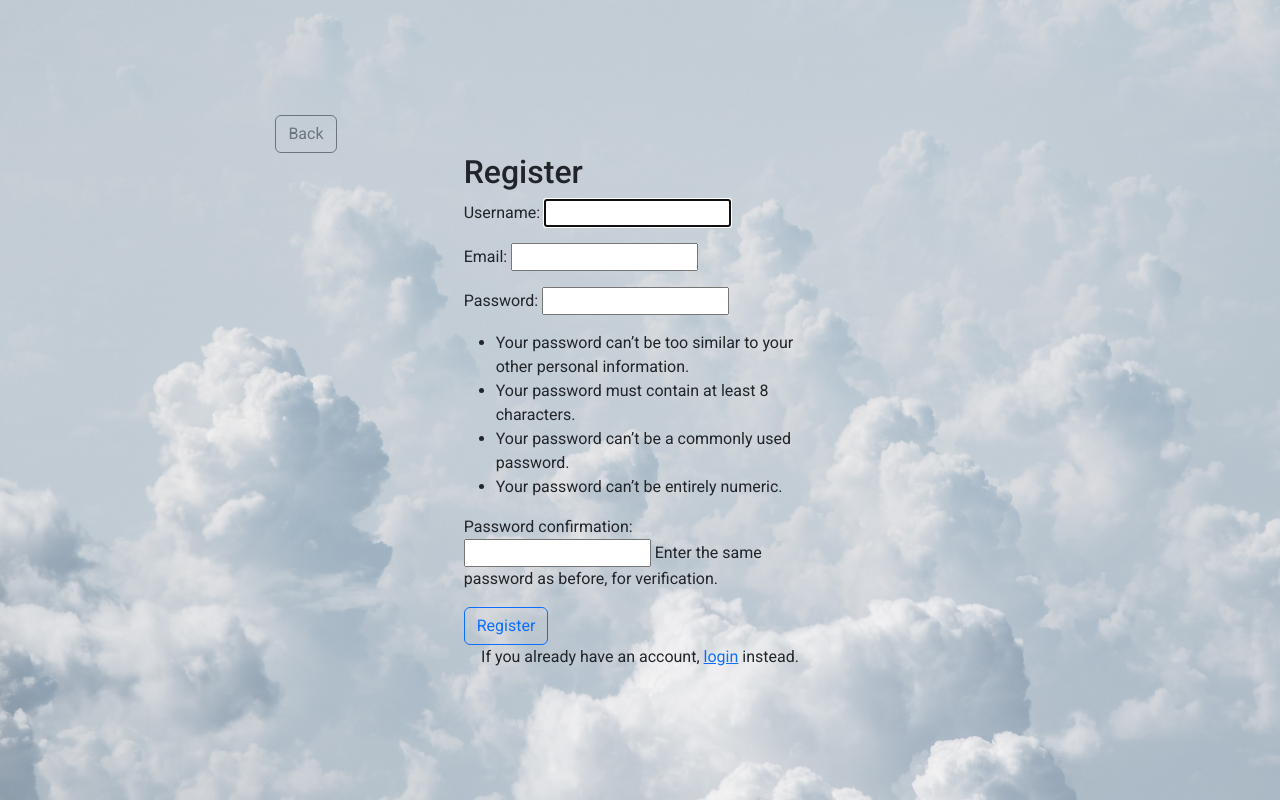
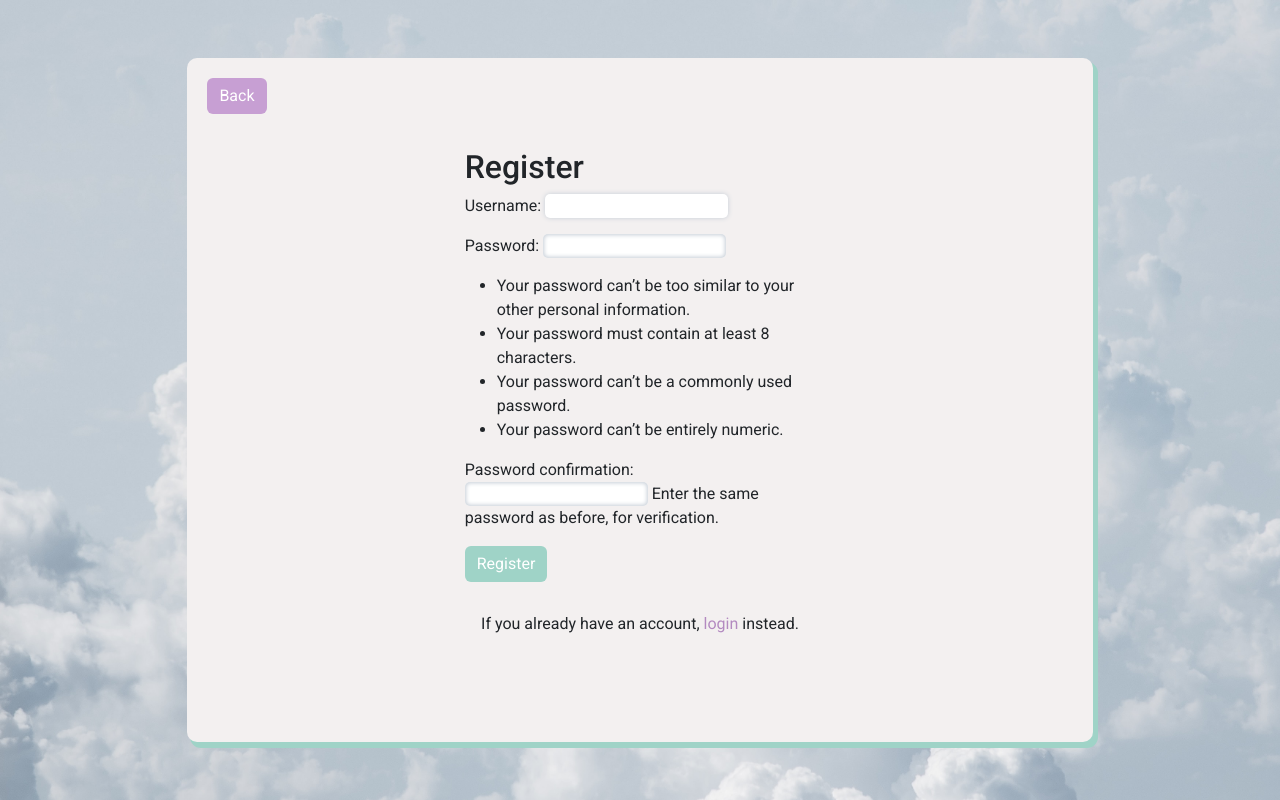
Before and after one commit to wzyndul/cloud_computing_systems, a Django app: page /register/ in a window 1280 px wide. Run offline with Django 4.2, Linux system fonts and the light colour scheme.

Commit message:
Added CSS to registration form and deleted email

```diff
--- a/cloud_django_project/cloud_django_project/forms.py
+++ b/cloud_django_project/cloud_django_project/forms.py
@@ -5,31 +5,10 @@ from django.contrib.auth.models import User
 
 class UserRegistrationForm(UserCreationForm):
     username = forms.CharField()
-    email = forms.EmailField(required=True)
 
     class Meta:
         model = User
-        fields = ['username', 'email', 'password1', 'password2']
-
-    # Preventing duplicate emails
-    def clean_email(self):
-        email = self.cleaned_data.get('email')
-        username = self.cleaned_data.get('username')
-
-        if email and User.objects.filter(email=email).exclude(username=username).exists():
-            raise forms.ValidationError(u'Email address already in use.')
-
-        return email
-
-    # Overriding the default save method to save the email
-    def save(self, commit=True):
-        user = super(UserRegistrationForm, self).save(commit=False)
-        user.email = self.cleaned_data['email']
-
-        if commit:
-            user.save()
-
-        return user
+        fields = ['username', 'password1', 'password2']
 
 
 class UserLoginForm(forms.Form):
--- a/cloud_django_project/templates/register.html
+++ b/cloud_django_project/templates/register.html
@@ -1,16 +1,21 @@
 {% extends "base.html" %}
+{% load static %}
 {% block title %}Register{% endblock %}
 
 {% block content %}
-    <div class="container">
-        <a class="btn btn-outline-secondary" href="{% url 'index_page' %}">Back</a>
+    <link rel="stylesheet" type="text/css" href="{% static 'login.css' %}">
+    <div class="login-container">
+        <a class="btn btn-primary btn-three btn-back"
+           href="{% url 'index_page' %}">Back</a>
         <div class="row justify-content-center">
             <div class="col-md-6">
                 <h2>Register</h2>
                 <form method="post">
                     {% csrf_token %}
                     {{ register_form.as_p }}
-                    <button class="btn btn-outline-primary" type="submit" name="register">Register</button>
+                    <button class="btn btn-primary btn-two" type="submit"
+                            name="register">Register
+                    </button>
                 </form>
 
                 {% for message in messages %}
@@ -19,8 +24,7 @@
                     </div>
                 {% endfor %}
 
-                <p class="text-center">If you already have an account, <a href="{% url 'login_user' %}">login</a>
-                    instead.</p>
+                <p class="text-center text-account">If you already have an account, <a class="link" href="{% url 'login_user' %}">login</a> instead.</p>
             </div>
         </div>
     </div>
```
